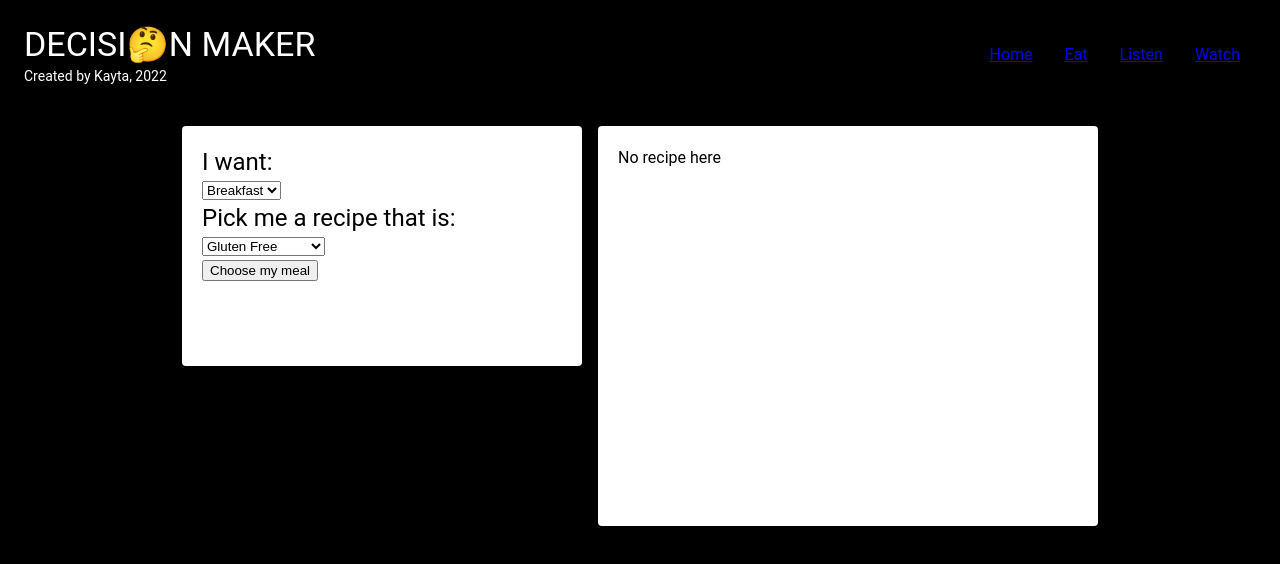
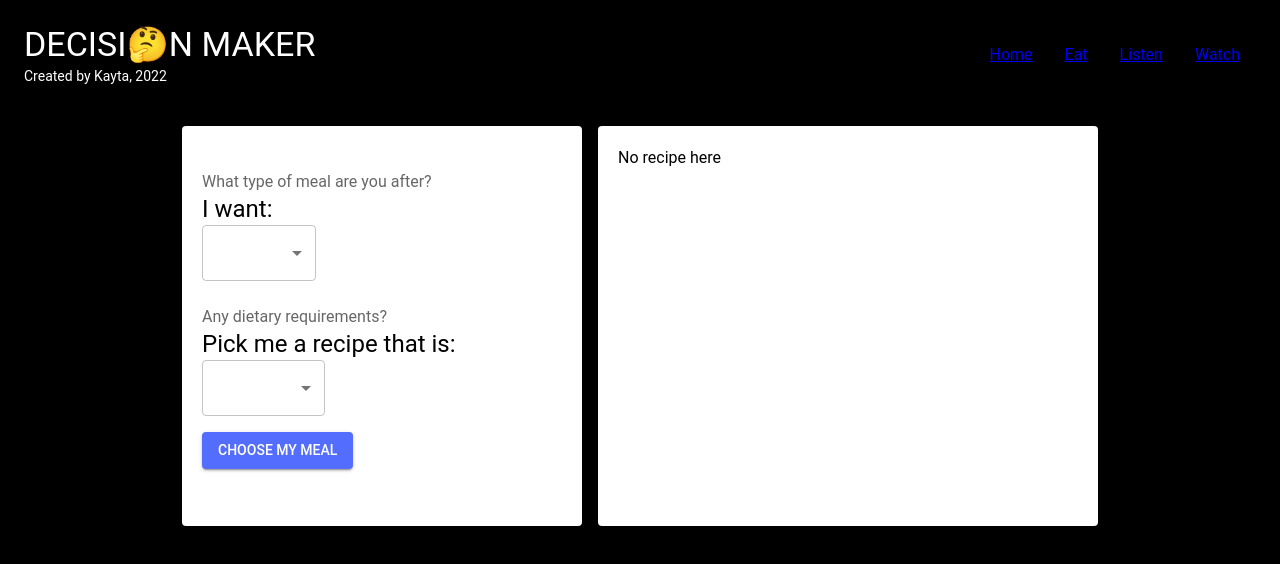
Before and after one commit to kaytawho/decision-maker, a React (Create React App) app in the folder frontend/: page /decide-food in a window 1280 px wide. Shown: the top 564 px of the page. Built offline with nearby package versions, Linux system fonts and the light colour scheme; no server answers.

Commit message:
frontend styling -- show food

```diff
--- a/frontend/src/components/DecideFoodPage.tsx
+++ b/frontend/src/components/DecideFoodPage.tsx
@@ -1,6 +1,9 @@
-import { Grid, Paper, Typography } from "@mui/material";
+import { Button, Grid, InputLabel, MenuItem, Paper, Select, Typography } from "@mui/material";
 import { useState } from "react";
 import { ShowFood } from "./ShowFood";
+import FormControl from '@mui/material/FormControl';
+import { ThemeProvider } from '@emotion/react';
+import theme from "./Theme";
 
 export function DecideFood() {
     const [dishType, setDishType] = useState("breakfast");
@@ -10,45 +13,56 @@ export function DecideFood() {
 
     return (
         <div>
+            <ThemeProvider theme={theme}>
             <Grid container spacing={2} padding={2} justifyContent="center">
                 <Grid item>
-                    <Paper style={{ height: 240, width: 400, background: "white", color: "black", padding: 20}}>
+                    <Paper style={{ height: "100%", width: 400, background: "white", color: "black", padding: 20 }}>
+                        <FormControl fullWidth size="medium"></FormControl>
+                            <InputLabel id="dishType">What type of meal are you after?</InputLabel>
                                 <Typography variant="h5">I want: </Typography>
-                        <select name="dishType"
+                                <Select
+                                    value={dishType}
+                                    label="dishType"
                                     onChange={(event: any) => {
-                                setDishType(event.target.value);
-                                console.log(event.target.value)
+                                        setDishType(event.target.value)
                                     }}>
-                            <option value="breakfast">Breakfast</option>
-                            <option value="lunch">Lunch</option>
-                            <option value="dinner">Dinner</option>
-                            <option value="dessert">Dessert</option>
-                        </select>
+                                    <MenuItem value={"breakfast"}>Breakfast</MenuItem>
+                                    <MenuItem value={"lunch"}>Lunch</MenuItem>
+                                    <MenuItem value={"dinner"}>Dinner</MenuItem>
+                                    <MenuItem value={"dessert"}>Dessert</MenuItem>
+                                </Select>
 
+                    <FormControl fullWidth size="medium"></FormControl>
+                            <InputLabel id="dishType">Any dietary requirements?</InputLabel>
                                 <Typography variant="h5">Pick me a recipe that is: </Typography>
-                        <select name="diet"
+                                    <Select
+                                        value={diet}
+                                        label="diet"
                                         onChange={(event: any) => {
                                             setDiet(event.target.value);
                                         }}>
-                            <option value="gluten Free">Gluten Free</option>
-                            <option value="ketogenic">Ketogenic</option>
-                            <option value="vegetarian">Vegetarian</option>
-                            <option value="lacto-vegetarian">Lacto-Vegetarian</option>
-                            <option value="ovo-vegetarian">Ovo-Vegetarian</option>
-                            <option value="vegan">Vegan</option>
-                            <option value="paleo">Paleo</option>
-                            <option value="primal">Primal</option>
-                            <option value="low FODMAP">Low FODMAP</option>
-                            <option value="whole30">Whole30</option>
-                        </select>
+                                        <MenuItem value="gluten Free">Gluten Free</MenuItem>
+                                        <MenuItem value="ketogenic">Ketogenic</MenuItem>
+                                        <MenuItem value="vegetarian">Vegetarian</MenuItem>
+                                        <MenuItem value="lacto-vegetarian">Lacto-Vegetarian</MenuItem>
+                                        <MenuItem value="ovo-vegetarian">Ovo-Vegetarian</MenuItem>
+                                        <MenuItem value="vegan">Vegan</MenuItem>
+                                        <MenuItem value="paleo">Paleo</MenuItem>
+                                        <MenuItem value="primal">Primal</MenuItem>
+                                        <MenuItem value="low FODMAP">Low FODMAP</MenuItem>
+                                        <MenuItem value="whole30">Whole30</MenuItem>
+                                    </Select>
                                     <br />
-                        <button
+                                        <Button
+                                            sx={{ mt: 2 }}
+                                            style={{ backgroundColor: '#536DFE' }}
+                                            variant="contained"
                                                 onClick={(event: any) => {
                                                     setCurrentDishType(dishType);
                                                     setCurrentDiet(diet);
                                                 }}
                                         >Choose my meal
-                        </button>
+                                        </Button>
                     </Paper>
                 </Grid>
                 <Grid item>
@@ -57,6 +71,7 @@ export function DecideFood() {
                     </Paper>
                 </Grid>
             </Grid>
+            </ThemeProvider>
         </div>
     );
 }
--- a/frontend/src/components/HomePage.tsx
+++ b/frontend/src/components/HomePage.tsx
@@ -1,6 +1,6 @@
 import { Link } from "react-router-dom";
 import Paper from '@mui/material/Paper';
-import { Grid, Typography } from "@mui/material";
+import { Button, Grid, Typography } from "@mui/material";
 
 
 export function Home() {
--- a/frontend/src/components/Theme.tsx
+++ b/frontend/src/components/Theme.tsx
@@ -1,4 +1,5 @@
 import { createTheme } from "@mui/material";
+
 
 const theme = createTheme({
     palette: {
@@ -6,9 +7,12 @@ const theme = createTheme({
         default: 'black',
         paper: 'black',
         },
+        secondary: {
+            main: '#536DFE',
+        },
         text: {
-            primary: 'white',
-        }
+            primary: '#FFFFFF',
+        },
     },
     typography: {
         fontFamily: 'Avenir Next, Roboto,"Helvetica Neue",Arial,sans-serif',
```
Lines whose indentation alone changed are shown as unchanged.
